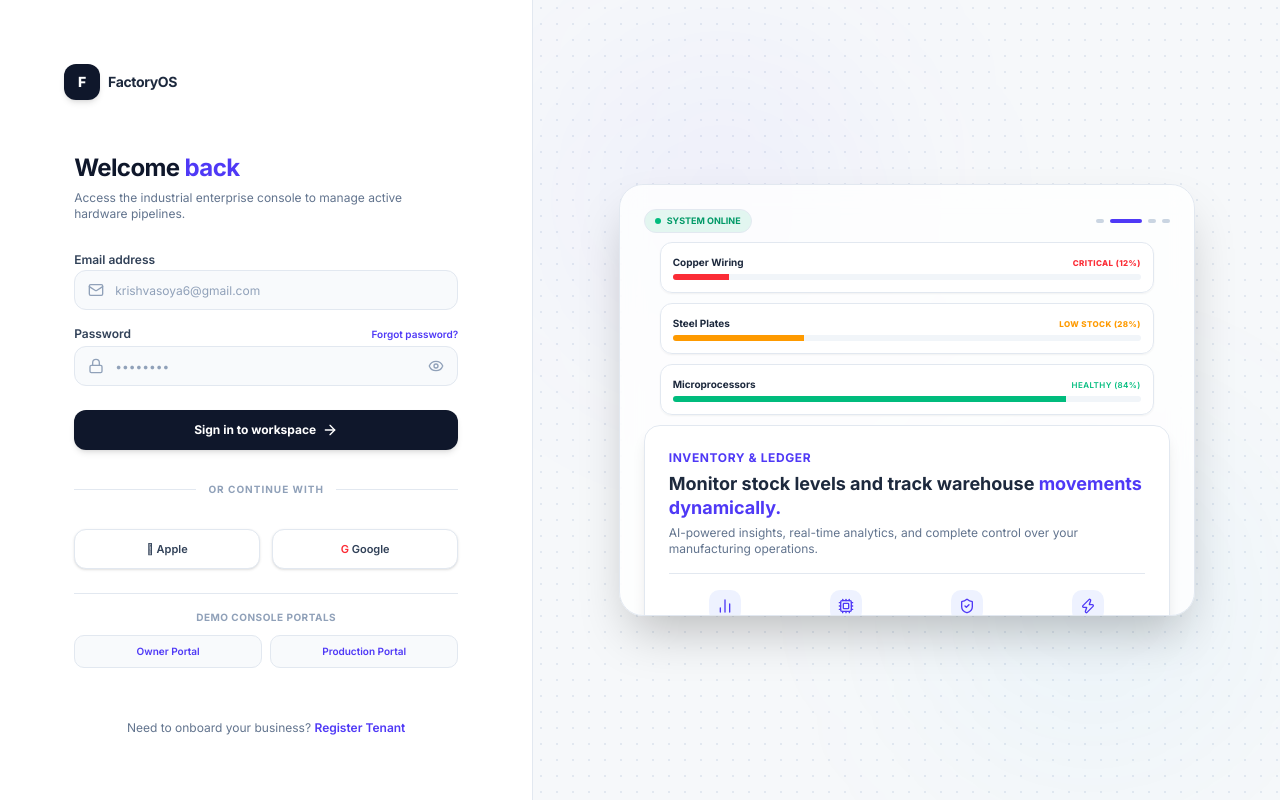
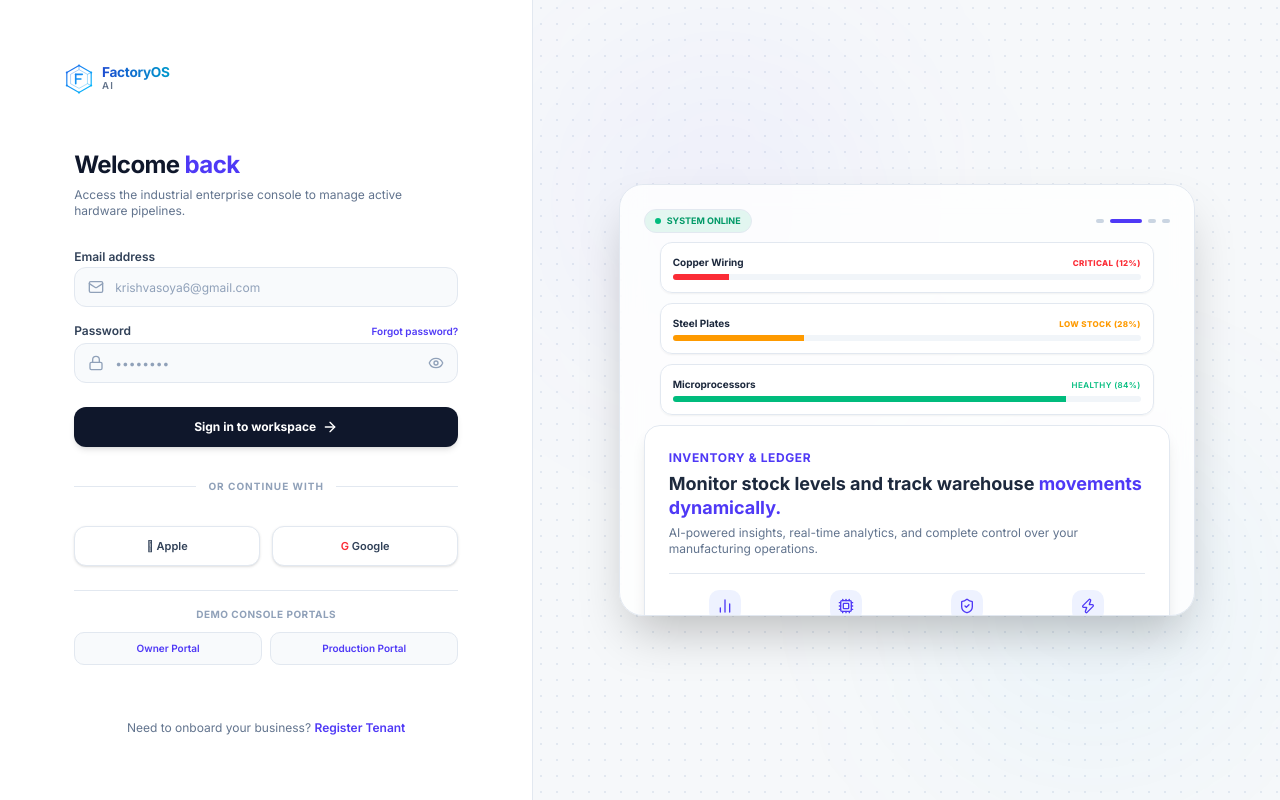
Before and after one commit to krisvasoya/FactoryOS, a Next.js app: page /login in a window 1280 px wide. Built offline with nearby package versions, Linux system fonts and the light colour scheme.

Commit message:
chore: setup production configs

```diff
--- a/src/app/login/page.tsx
+++ b/src/app/login/page.tsx
@@ -4,6 +4,7 @@ import React, { useState, useEffect } from 'react';
 import { useRouter } from 'next/navigation';
 import Link from 'next/link';
 import { Eye, EyeOff, Lock, Mail, ArrowRight, Loader2, Cpu, Database, Landmark, ShieldCheck, BarChart2, Zap } from 'lucide-react';
+import { FactoryOSLogo } from '@/components/factoryos-logo';
 
 export default function LoginPage() {
   const router = useRouter();
@@ -111,10 +112,7 @@ export default function LoginPage() {
       {/* Left Column: Access Console Form */}
       <div className="lg:col-span-5 flex flex-col justify-between p-8 sm:p-12 md:p-16 bg-white border-r border-slate-200/80 overflow-y-auto">
         <div className="flex items-center gap-2 mb-8">
-          <div className="flex h-9 w-9 items-center justify-center rounded-xl bg-slate-900 text-white font-extrabold text-sm shadow-md">
-            F
-          </div>
-          <span className="font-bold tracking-tight text-sm text-slate-800">FactoryOS</span>
+          <FactoryOSLogo size={30} variant="light" />
         </div>
 
         <div className="max-w-sm w-full mx-auto my-auto space-y-6">
--- a/src/app/register/page.tsx
+++ b/src/app/register/page.tsx
@@ -4,6 +4,7 @@ import React, { useState, useEffect } from 'react';
 import { useRouter } from 'next/navigation';
 import Link from 'next/link';
 import { ArrowRight, Loader2, Building, User, Mail, Lock, Cpu, Database, Landmark, ShieldCheck, BarChart2, Zap } from 'lucide-react';
+import { FactoryOSLogo } from '@/components/factoryos-logo';
 
 export default function RegisterPage() {
   const router = useRouter();
@@ -91,10 +92,7 @@ export default function RegisterPage() {
       {/* Left Column: Register Tenant Form */}
       <div className="lg:col-span-5 flex flex-col justify-between p-8 sm:p-12 md:p-16 bg-white border-r border-slate-200/80 overflow-y-auto">
         <div className="flex items-center gap-2 mb-8">
-          <div className="flex h-9 w-9 items-center justify-center rounded-xl bg-slate-900 text-white font-extrabold text-sm shadow-md">
-            F
-          </div>
-          <span className="font-bold tracking-tight text-sm text-slate-800">FactoryOS</span>
+          <FactoryOSLogo size={30} variant="light" />
         </div>
 
         <div className="max-w-sm w-full mx-auto my-auto space-y-6">
--- /dev/null
+++ b/src/components/factoryos-logo.tsx
@@ -0,0 +1,126 @@
+import React from 'react';
+
+interface FactoryOSLogoProps {
+  /** Size of the icon mark in pixels */
+  size?: number;
+  /** If true, hides the wordmark and renders icon-only */
+  iconOnly?: boolean;
+  /** Force light text on dark background (sidebar); false = auto */
+  variant?: 'dark' | 'light';
+  className?: string;
+}
+
+/**
+ * FactoryOS AI — primary brand logo.
+ * Hexagonal circuit-board mark with blue → cyan gradient + "FactoryOS AI" wordmark.
+ */
+export function FactoryOSLogo({
+  size = 32,
+  iconOnly = false,
+  variant = 'dark',
+  className = '',
+}: FactoryOSLogoProps) {
+  const gradId = `fos-grad-${size}`;
+  const isDark = variant === 'dark';
+
+  return (
+    <span className={`inline-flex items-center gap-2 select-none ${className}`}>
+      {/* ── Icon Mark ── */}
+      <svg
+        width={size}
+        height={size}
+        viewBox="0 0 64 64"
+        fill="none"
+        xmlns="http://www.w3.org/2000/svg"
+        aria-hidden="true"
+      >
+        <defs>
+          <linearGradient id={gradId} x1="0" y1="0" x2="64" y2="64" gradientUnits="userSpaceOnUse">
+            <stop offset="0%" stopColor="#2560EA" />
+            <stop offset="100%" stopColor="#00C8FF" />
+          </linearGradient>
+        </defs>
+
+        {/* Outer hexagon */}
+        <polygon
+          points="32,3 58,18 58,46 32,61 6,46 6,18"
+          stroke={`url(#${gradId})`}
+          strokeWidth="2.5"
+          fill="none"
+          strokeLinejoin="round"
+        />
+
+        {/* Inner hexagon (smaller, rotated) */}
+        <polygon
+          points="32,12 50,22 50,42 32,52 14,42 14,22"
+          stroke={`url(#${gradId})`}
+          strokeWidth="1.5"
+          fill="none"
+          strokeLinejoin="round"
+          opacity="0.5"
+        />
+
+        {/* Circuit connector nodes on outer hex vertices */}
+        <circle cx="32" cy="3"  r="2.2" fill={`url(#${gradId})`} />
+        <circle cx="58" cy="18" r="2.2" fill={`url(#${gradId})`} />
+        <circle cx="58" cy="46" r="2.2" fill={`url(#${gradId})`} />
+        <circle cx="32" cy="61" r="2.2" fill={`url(#${gradId})`} />
+        <circle cx="6"  cy="46" r="2.2" fill={`url(#${gradId})`} />
+        <circle cx="6"  cy="18" r="2.2" fill={`url(#${gradId})`} />
+
+        {/* Connector lines between nodes */}
+        <line x1="32" y1="3"  x2="32" y2="12" stroke={`url(#${gradId})`} strokeWidth="1.5" opacity="0.7"/>
+        <line x1="58" y1="18" x2="50" y2="22" stroke={`url(#${gradId})`} strokeWidth="1.5" opacity="0.7"/>
+        <line x1="58" y1="46" x2="50" y2="42" stroke={`url(#${gradId})`} strokeWidth="1.5" opacity="0.7"/>
+
+        {/* "F" letterform inside — two horizontal bars + vertical */}
+        <g stroke={`url(#${gradId})`} strokeWidth="3.5" strokeLinecap="round" strokeLinejoin="round">
+          {/* vertical bar */}
+          <line x1="25" y1="22" x2="25" y2="42" />
+          {/* top horizontal */}
+          <line x1="25" y1="22" x2="39" y2="22" />
+          {/* mid horizontal */}
+          <line x1="25" y1="32" x2="36" y2="32" />
+        </g>
+      </svg>
+
+      {/* ── Wordmark ── */}
+      {!iconOnly && (
+        <span className="flex flex-col leading-none">
+          <span
+            style={{
+              fontWeight: 700,
+              fontSize: '0.85rem',
+              letterSpacing: '-0.02em',
+              lineHeight: 1,
+              background: isDark
+                ? 'linear-gradient(90deg, #2560EA 0%, #00C8FF 100%)'
+                : 'linear-gradient(90deg, #1d4dd1 0%, #0099cc 100%)',
+              WebkitBackgroundClip: 'text',
+              WebkitTextFillColor: 'transparent',
+              backgroundClip: 'text',
+            }}
+          >
+            FactoryOS
+          </span>
+          <span
+            style={{
+              fontSize: '0.6rem',
+              fontWeight: 600,
+              letterSpacing: '0.12em',
+              lineHeight: 1.3,
+              color: isDark ? 'rgba(255,255,255,0.5)' : '#64748b',
+            }}
+          >
+            AI
+          </span>
+        </span>
+      )}
+    </span>
+  );
+}
+
+/** Compact icon-only badge for tight spaces (e.g. login header) */
+export function FactoryOSIcon({ size = 32, className = '' }: { size?: number; className?: string }) {
+  return <FactoryOSLogo size={size} iconOnly className={className} />;
+}
--- a/src/components/sidebar.tsx
+++ b/src/components/sidebar.tsx
@@ -14,8 +14,8 @@ import {
   BarChart3,
   Settings,
   LogOut,
-  Factory,
 } from 'lucide-react';
+import { FactoryOSLogo } from '@/components/factoryos-logo';
 
 const sidebarItems = [
   { name: 'Dashboard',  href: '/app/dashboard',      icon: LayoutDashboard },
@@ -78,32 +78,8 @@ export default function Sidebar() {
     >
       {/* Brand Header */}
       <div className="flex h-16 items-center px-5 border-b border-[var(--sidebar-border)]">
-        <Link href="/app/dashboard" className="flex items-center gap-2.5 group">
-          {/* Factory-specific icon mark */}
-          <div
-            className="flex h-8 w-8 items-center justify-center rounded-lg"
-            style={{
-              background: 'linear-gradient(135deg, #10221a 0%, #070809 100%)',
-              boxShadow: '0 2px 8px rgba(0,0,0,0.25)',
-              border: '1px solid var(--sidebar-border)',
-            }}
-          >
-            <Factory className="h-4 w-4 text-(--sidebar-active-text)" strokeWidth={1.75} />
-          </div>
-          <div className="flex flex-col leading-none">
-            <span
-              className="font-bold text-sm tracking-tight"
-              style={{ color: 'var(--foreground)' }}
-            >
-              FactoryOS
-            </span>
-            <span
-              className="text-[10px] font-medium mt-0.5"
-              style={{ color: 'var(--muted-foreground)' }}
-            >
-              AI
-            </span>
-          </div>
+        <Link href="/app/dashboard" className="flex items-center group">
+          <FactoryOSLogo size={28} variant="dark" />
         </Link>
       </div>
 
```
